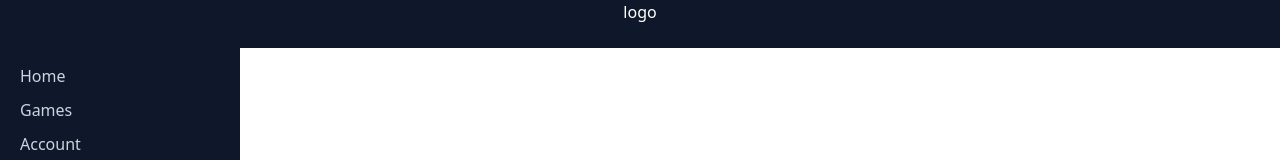
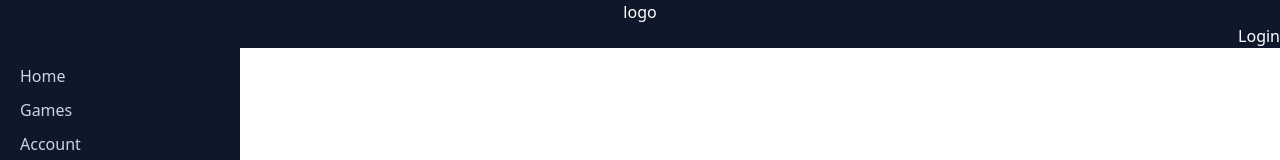
Before and after one commit to uspilledtea/gamblingsite, a React (Vite) app in the folder vite-project/: page /#/ in a window 1280 px wide. Shown: the top 160 px of the page. Built offline with nearby package versions, Linux system fonts and the light colour scheme.

Commit message:
added login page

```diff
--- /dev/null
+++ b/vite-project/src/pages/Login.jsx
@@ -0,0 +1,12 @@
+import React from "react"
+import { Link } from "react-router-dom"
+
+function Login() {
+    return (
+        <>
+        <p>Login</p>
+        </>
+    )
+}
+
+export default Login
--- a/vite-project/src/pages/home.jsx
+++ b/vite-project/src/pages/home.jsx
@@ -5,14 +5,18 @@ import { Link } from "react-router-dom";
 export function Home() {
     return(
         <>
-        <div className="w-screen bg-slate-900 h-12 text-center">
+        <div className="w-screen bg-slate-900 h-12">
             <p className="text-center text-white">logo</p>
+            <p className="text-white text-right"><Link to="/Login" >Login</Link></p>
         </div>
         <div className="flex flex-col h-screen w-60 pt-16 pl-5 bg-slate-900 fixed top-0 left-0 right-0">
         <Link to="/" className="text-slate-300 transition ease-in-out delay-100 hover:text-slate-500 w-10">Home</Link>
         <Link to="/Games" className="text-slate-300 transition ease-in-out delay-100 hover:text-slate-500 mt-2.5 w-10">Games</Link>
         <Link to="/Account" className="text-slate-300 transition ease-in-out delay-100 hover:text-slate-500 mt-2.5 w-10">Account</Link>
         </div>
+        <div>
+
+        </div>
         </>
     )
 }
```
Also changed, not shown: vite-project/src/pages/Account.jsx (+16 -0 lines).
